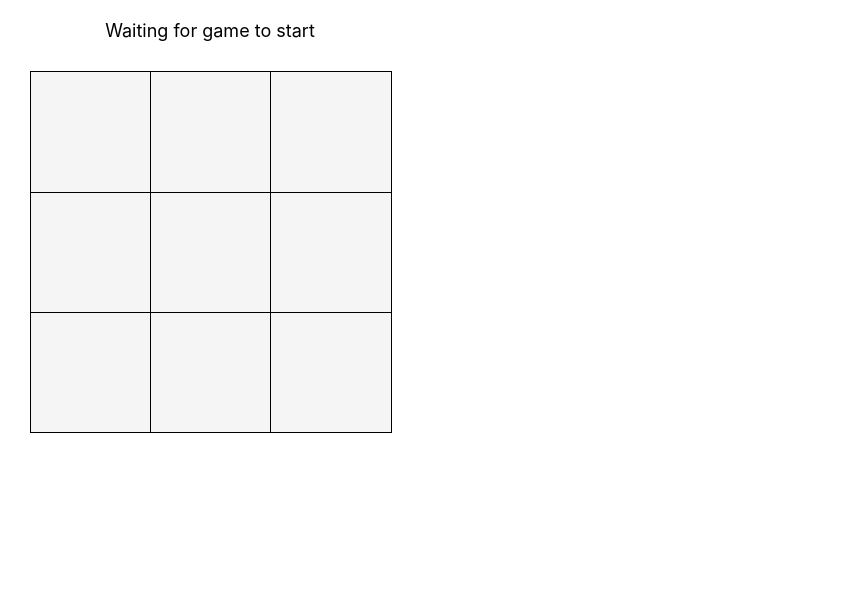
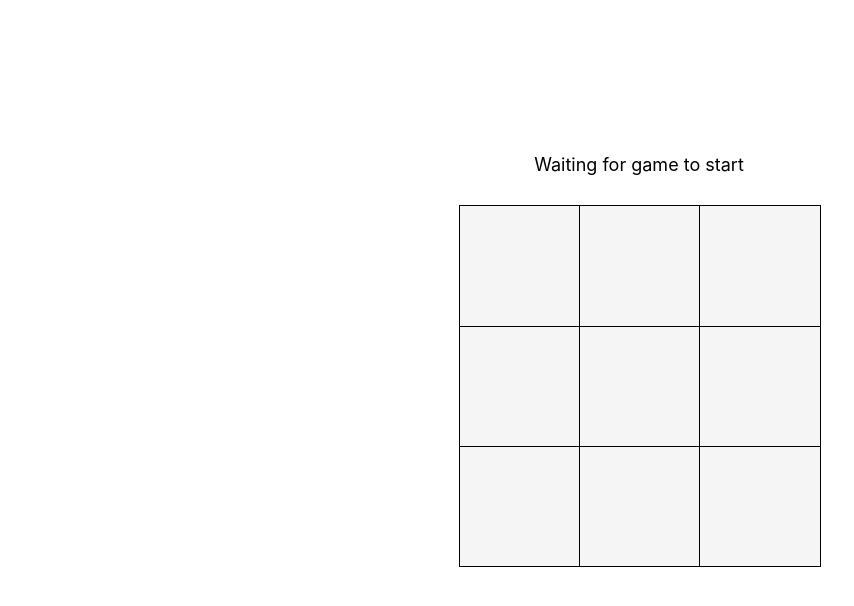
Before and after one commit to dstork/tic-tac-toe-mp, a React (Create React App) app in the folder client/: page / in a window 1280 px wide. Shown: the top 606 px of the page, without its empty margins (0-854 px from the left). Built offline with nearby package versions, Linux system fonts and the light colour scheme; no server answers.

Commit message:
Board centered

```diff
--- a/client/src/App.js
+++ b/client/src/App.js
@@ -1,11 +1,14 @@
 import Game from './Game.js';
+import './css/App.css';
 
 function App({backend}) {
   return (
-	<Game
-			iAmPlayer1="true"
-	  	backend={backend}
-		/>
+		<div className="App">
+			<Game
+				iAmPlayer1="true"
+				backend={backend}
+			/>
+		</div>
   );
 }
 
--- a/client/src/css/App.css
+++ b/client/src/css/App.css
@@ -1,5 +1,14 @@
 .App {
   text-align: center;
+	display: flex;
+	align-items: center;
+	justify-content: center;
+	flex-direction: column;
+	height: 100%;
+}
+
+#root {
+	height: 100vh;
 }
 
 .App-logo {
--- a/client/src/css/Game.css
+++ b/client/src/css/Game.css
@@ -2,9 +2,8 @@
 	display: flex;
 	flex-direction: column;
 
-	/* margin-top: 20px; */
+	margin-top: -100px;
 	font-size: large;
-	margin-left: 30px;
 }
 
 .header {
```
Also changed, not shown: 1 other file (tests, documents, lock files or other folders).
